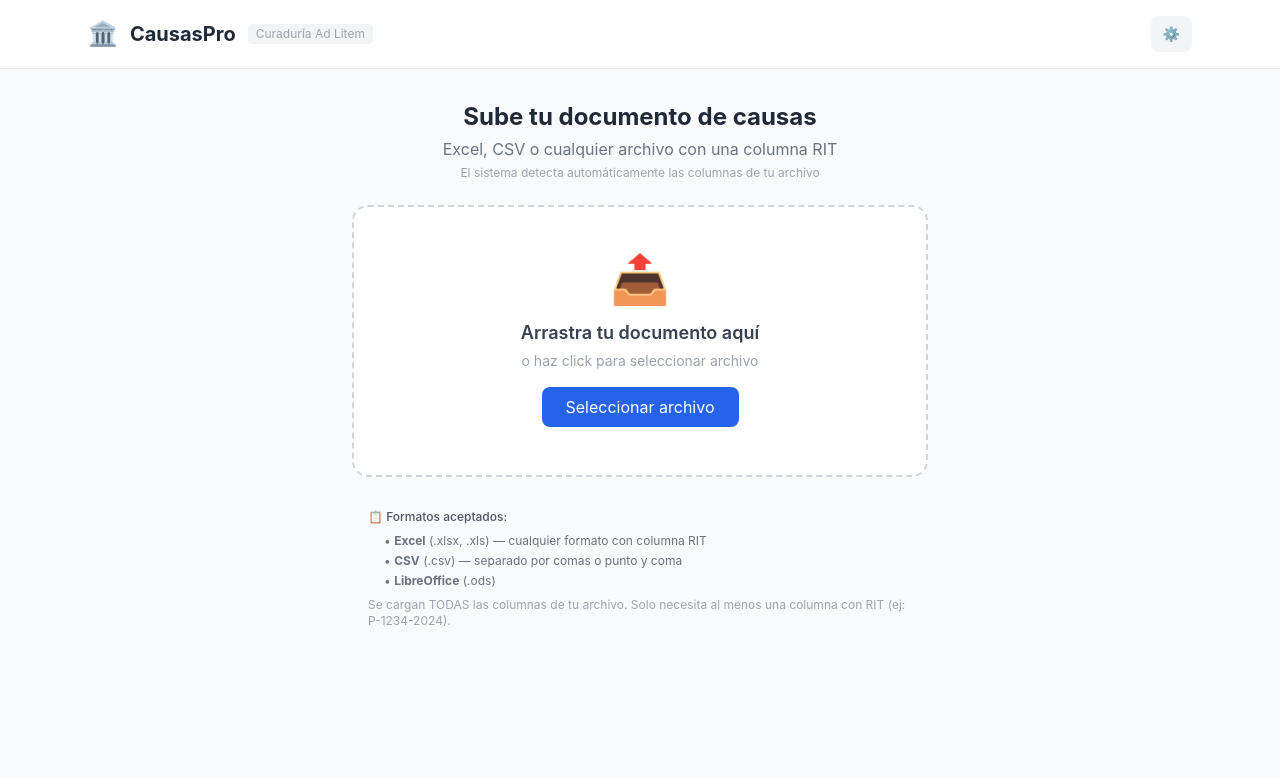
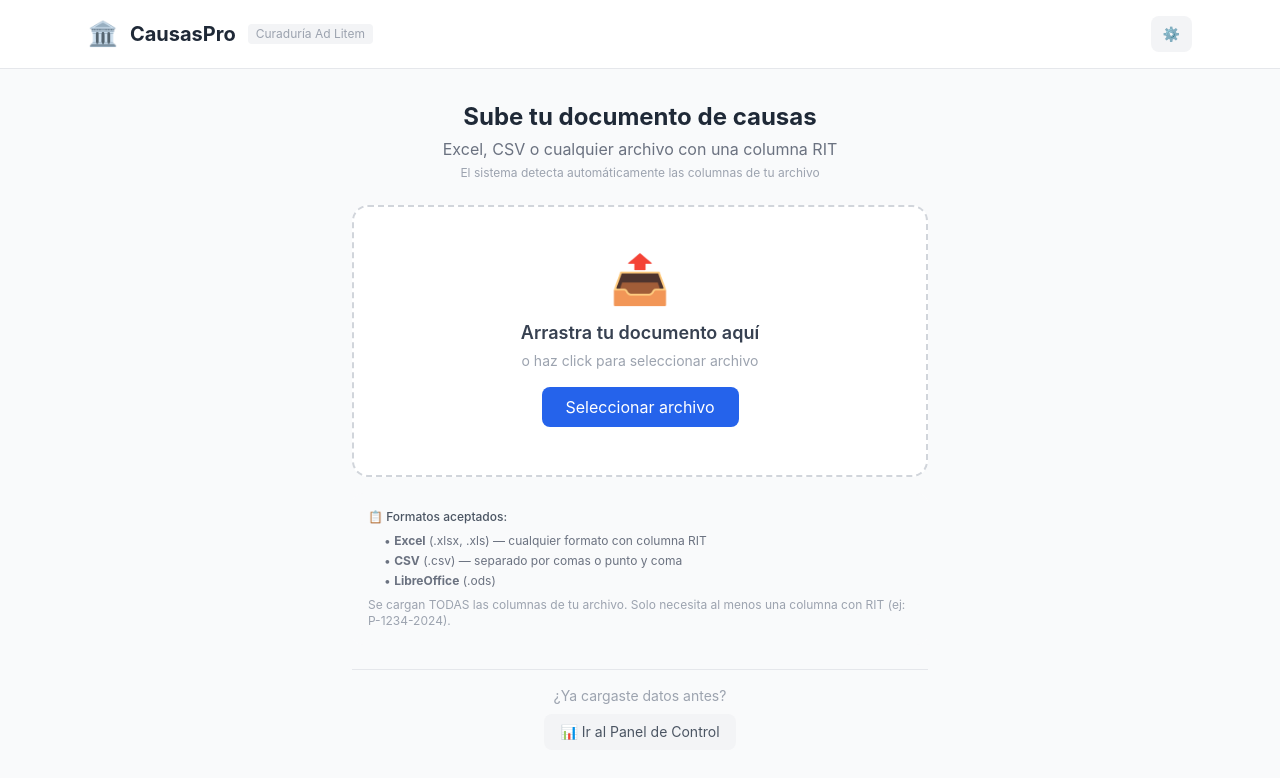
Before and after one commit to paillamilm-blip/causaspro, a Next.js app: page / in a window 1280 px wide. Shown: the top 778 px of the page. Built offline with nearby package versions, Linux system fonts and the light colour scheme; no server answers; the database is empty.

Commit message:
feat: botón 'Ir al Panel de Control' cuando pide subir documento
Si ya hay datos cargados (por bot o upload anterior), el usuario
puede ir directo al dashboard sin subir archivo de nuevo.

```diff
--- a/src/app/page.tsx
+++ b/src/app/page.tsx
@@ -115,6 +115,16 @@ export default function Home() {
               <p className="text-xs text-gray-400 mt-1">El sistema detecta automáticamente las columnas de tu archivo</p>
             </div>
             <UploadExcel onSuccess={() => { setHasCausas(true) }} />
+            {/* Botón para ir directo al dashboard si ya hay datos */}
+            <div className="text-center pt-4 border-t">
+              <p className="text-sm text-gray-400 mb-2">¿Ya cargaste datos antes?</p>
+              <button
+                onClick={() => setHasCausas(true)}
+                className="text-sm bg-gray-100 text-gray-600 px-4 py-2 rounded-lg hover:bg-gray-200 transition"
+              >
+                📊 Ir al Panel de Control
+              </button>
+            </div>
           </div>
         ) : (
           <Dashboard />
```
